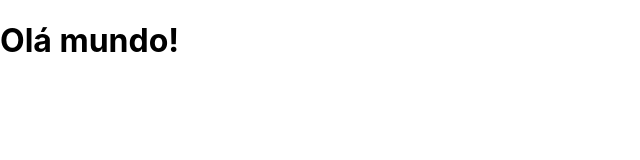
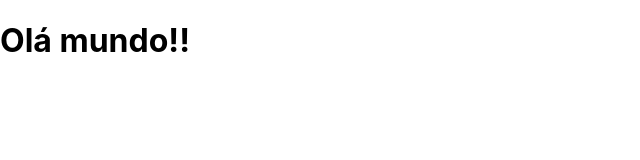
Before and after one commit to talitaoliveira/example-gh-actions, a React (Create React App) app: page / in a window 1280 px wide. Shown: the top 160 px of the page, without its empty margins (0-640 px from the left). Built offline with nearby package versions, Linux system fonts and the light colour scheme.

Commit message:
Small changes

```diff
--- a/src/App.js
+++ b/src/App.js
@@ -3,7 +3,7 @@ import './App.css';
 
 function App() {
   return (
-      <h1>Olá mundo!</h1>
+      <h1>Olá mundo!!</h1>
   );
 }
 
```
